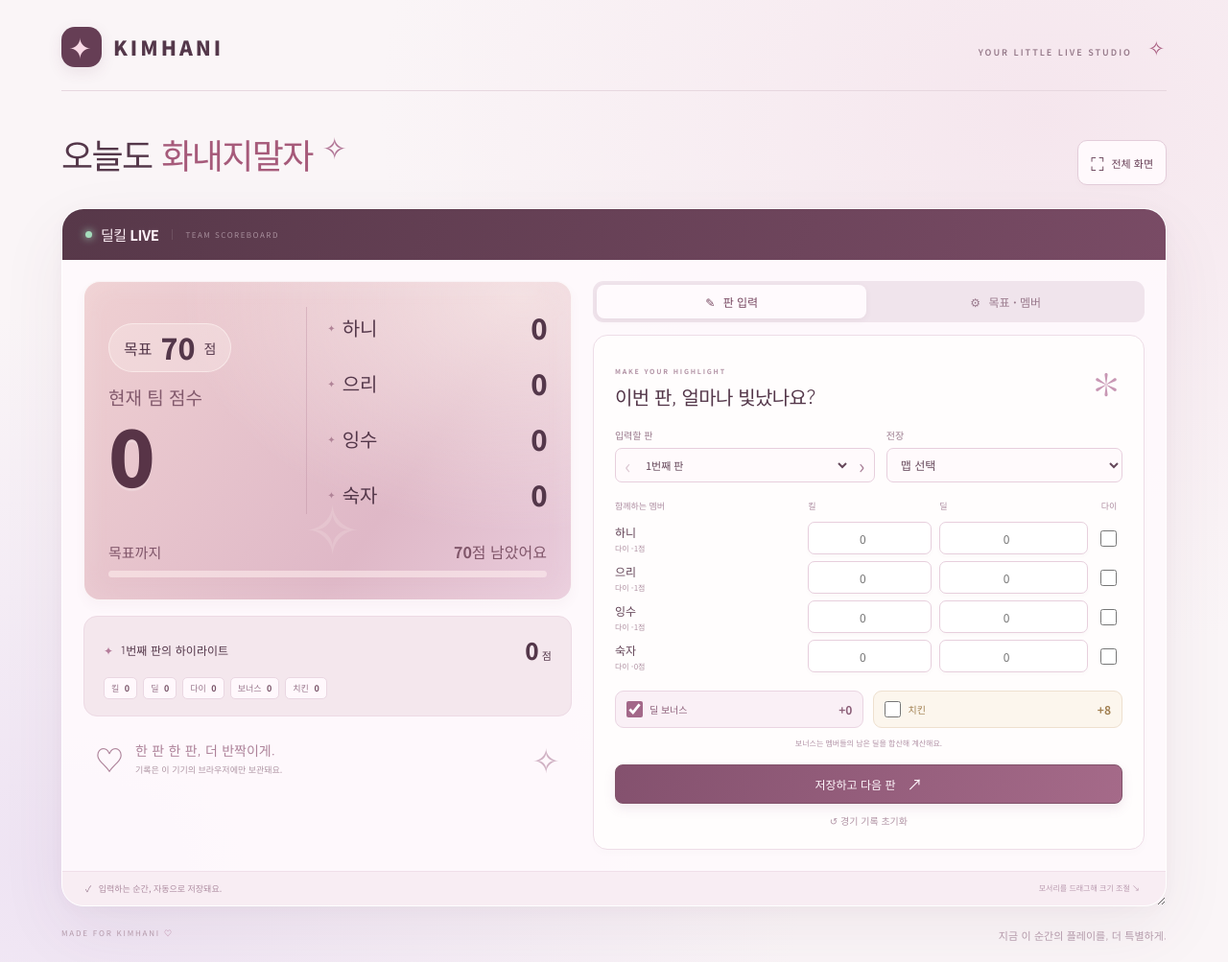
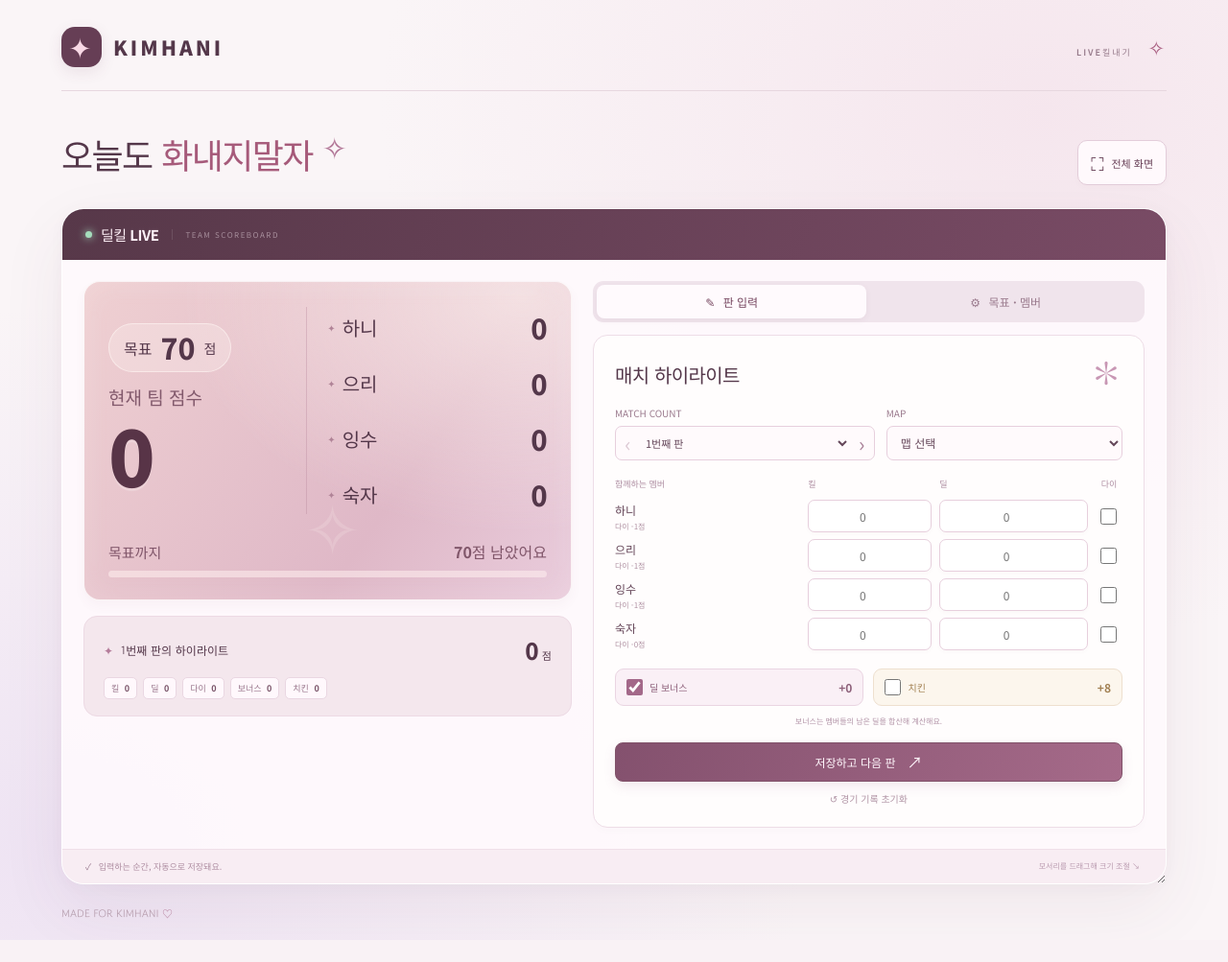
Before and after one commit to JEONG-INSOO/kimhani-live, a website: page index.html in a window 1280 px wide. Shown: the whole page at 96% size. After the commit the page ends 980 px from the top, so only its background shows below. Drawn offline with Linux system fonts and the light colour scheme.

Commit message:
Update match labels and remove decorative copy

```diff
--- a/index.html
+++ b/index.html
@@ -10,13 +10,13 @@
   <link rel="preconnect" href="https://fonts.gstatic.com" crossorigin>
   <link href="https://fonts.googleapis.com/css2?family=Gowun+Dodum&family=Noto+Sans+KR:wght@400;500;600;700;800;900&display=swap" rel="stylesheet">
   <link rel="icon" href="./favicon.svg" type="image/svg+xml">
-  <link rel="stylesheet" href="./styles.css?v=3">
-  <script type="module" src="./app.js?v=3"></script>
+  <link rel="stylesheet" href="./styles.css?v=4">
+  <script type="module" src="./app.js?v=4"></script>
 </head>
 <body>
   <div class="ambient ambient-one" aria-hidden="true"></div><div class="ambient ambient-two" aria-hidden="true"></div>
   <div class="page-shell">
-    <header class="page-header"><a class="brand" href="./" aria-label="KIMHANI LIVE 홈"><span class="brand-symbol">✦</span><span>KIMHANI</span></a><span class="edition">YOUR LITTLE LIVE STUDIO <span>✧</span></span></header>
+    <header class="page-header"><a class="brand" href="./" aria-label="KIMHANI LIVE 홈"><span class="brand-symbol">✦</span><span>KIMHANI</span></a><span class="edition">LIVE킬내기 <span>✧</span></span></header>
     <div class="intro"><div><h1>오늘도 <span>화내지말자</span><i>✧</i></h1></div><button id="fullscreen" class="icon-button" title="점수판 전체 화면">⛶ <span>전체 화면</span></button></div>
     <main class="studio" id="studio">
       <div class="studio-top"><div class="studio-title"><span class="live-dot"></span><h2>딜킬 LIVE</h2><span class="tag">TEAM SCOREBOARD</span></div><span class="save-state" id="saveState" role="status" hidden>이 브라우저에 자동 저장</span></div>
@@ -29,13 +29,13 @@
             <div class="mission" id="mission" hidden><span>✦</span><strong>MISSION CLEAR</strong><small>우리가 해냈어요!</small></div><div class="hero-glint" aria-hidden="true">✧</div>
           </div>
           <div class="round-summary"><div class="summary-title"><span><i>✦</i> <b id="roundTitle">1번째 판</b>의 하이라이트</span><strong><span id="roundScore">0</span><small> 점</small></strong></div><div class="score-pills" id="scoreParts"></div></div>
-          <div class="team-note"><span>♡</span><p>한 판 한 판, 더 반짝이게.<small>기록은 이 기기의 브라우저에만 보관돼요.</small></p><span class="note-star">✧</span></div>
+
         </section>
         <section class="control-side" aria-label="경기 입력과 설정">
           <div class="tabs" role="tablist" aria-label="입력 메뉴"><button id="playTab" class="tab active" role="tab" aria-selected="true" aria-controls="playPanel">✎ <span>판 입력</span></button><button id="settingsTab" class="tab" role="tab" aria-selected="false" aria-controls="settingsPanel">⚙ <span>목표 · 멤버</span></button></div>
           <div id="playPanel" class="control-card" role="tabpanel" aria-labelledby="playTab">
-            <div class="card-heading"><div><span class="eyebrow">MAKE YOUR HIGHLIGHT</span><h3>이번 판, 얼마나 빛났나요?</h3></div><span class="mini-flower" aria-hidden="true">✽</span></div>
-            <div class="round-map"><div><label for="round">입력할 판</label><div class="round-select"><button id="previous" class="step-button" aria-label="이전 판">‹</button><select id="round"></select><button id="following" class="step-button" aria-label="다음 판">›</button></div></div><div><label for="map">전장</label><select id="map"><option>맵 선택</option><option>에란겔</option><option>미라마</option><option>론도</option><option>데스텐</option><option>사녹</option><option>태이고</option><option>비켄디</option></select></div></div>
+            <div class="card-heading"><div><h3>매치 하이라이트</h3></div><span class="mini-flower" aria-hidden="true">✽</span></div>
+            <div class="round-map"><div><label for="round">MATCH COUNT</label><div class="round-select"><button id="previous" class="step-button" aria-label="이전 판">‹</button><select id="round"></select><button id="following" class="step-button" aria-label="다음 판">›</button></div></div><div><label for="map">MAP</label><select id="map"><option>맵 선택</option><option>에란겔</option><option>미라마</option><option>론도</option><option>데스텐</option><option>사녹</option><option>태이고</option><option>비켄디</option></select></div></div>
             <div class="roster" id="roster"><div class="roster-heading">함께하는 멤버</div><div class="roster-heading">킬</div><div class="roster-heading">딜</div><div class="roster-heading center">다이</div></div>
             <div class="checks"><label class="check-chip"><input id="bonus" type="checkbox"><span>딜 보너스</span><strong id="bonusValue">+0</strong></label><label class="check-chip chicken"><input id="chicken" type="checkbox"><span>치킨</span><strong id="chickenValue">+8</strong></label></div>
             <p class="rule-note" id="ruleNote">보너스는 멤버들의 남은 딜을 합산해 계산해요.</p>
@@ -46,7 +46,7 @@
       </div>
       <footer class="studio-bottom"><span id="message" role="status"><i>✓</i> 입력하는 순간, 자동으로 저장돼요.</span><span class="resize-hint">모서리를 드래그해 크기 조절 ↘</span></footer>
     </main>
-    <footer class="page-footer"><span>MADE FOR KIMHANI <i>♡</i></span><span>지금 이 순간의 플레이를, 더 특별하게.</span></footer>
+    <footer class="page-footer"><span>MADE FOR KIMHANI <i>♡</i></span></footer>
   </div>
   <dialog id="resetDialog"><form method="dialog"><span class="dialog-star">✦</span><h2>새로운 경기를 시작할까요?</h2><p>모든 판의 킬·딜·다이·보너스·치킨 기록이 지워져요.<br>목표 점수와 멤버 설정은 그대로 유지됩니다.</p><div class="dialog-actions"><button value="cancel" class="reset">계속 플레이</button><button value="confirm" class="primary">기록 초기화</button></div></form></dialog>
   <div id="toast" class="toast" role="status" hidden></div>
```
